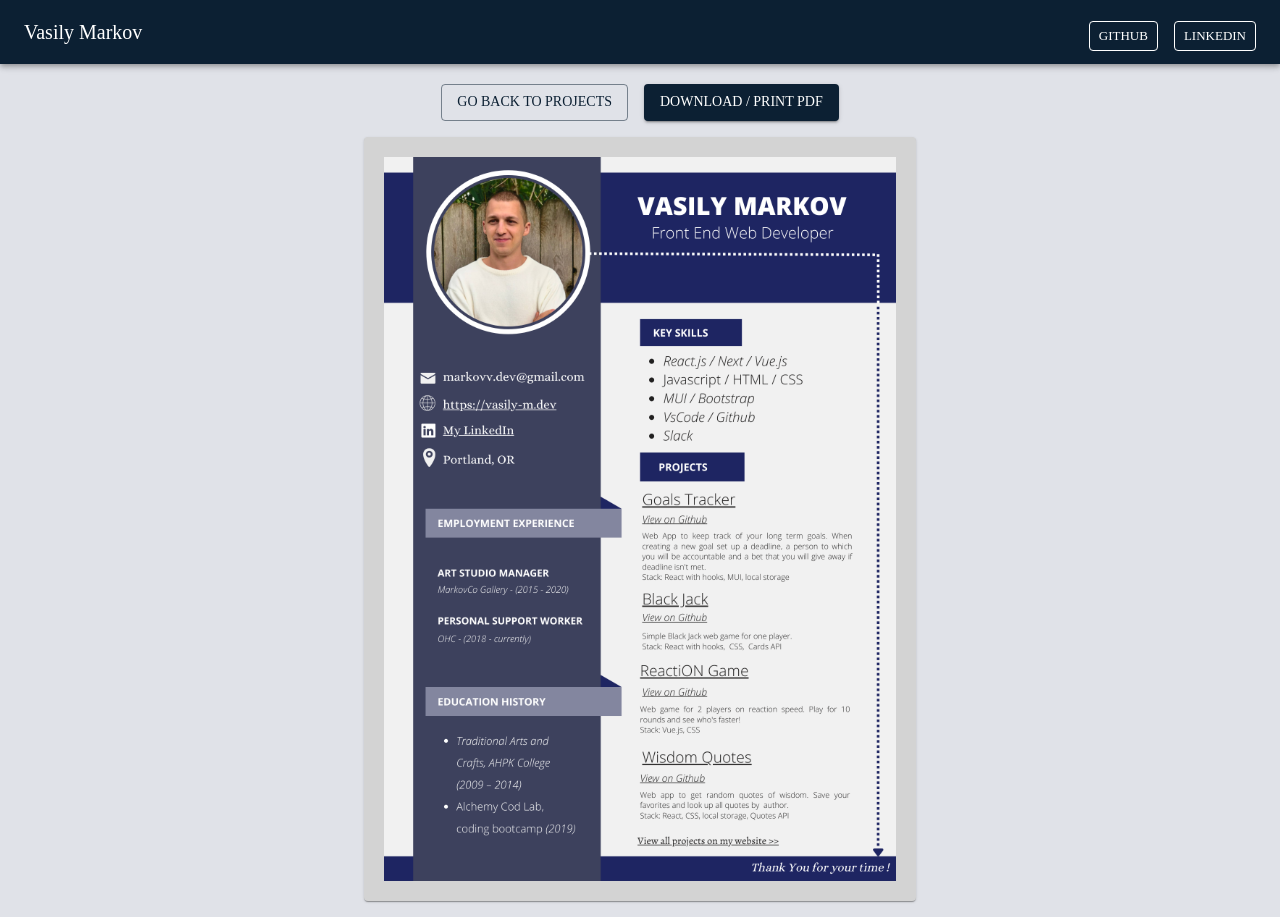
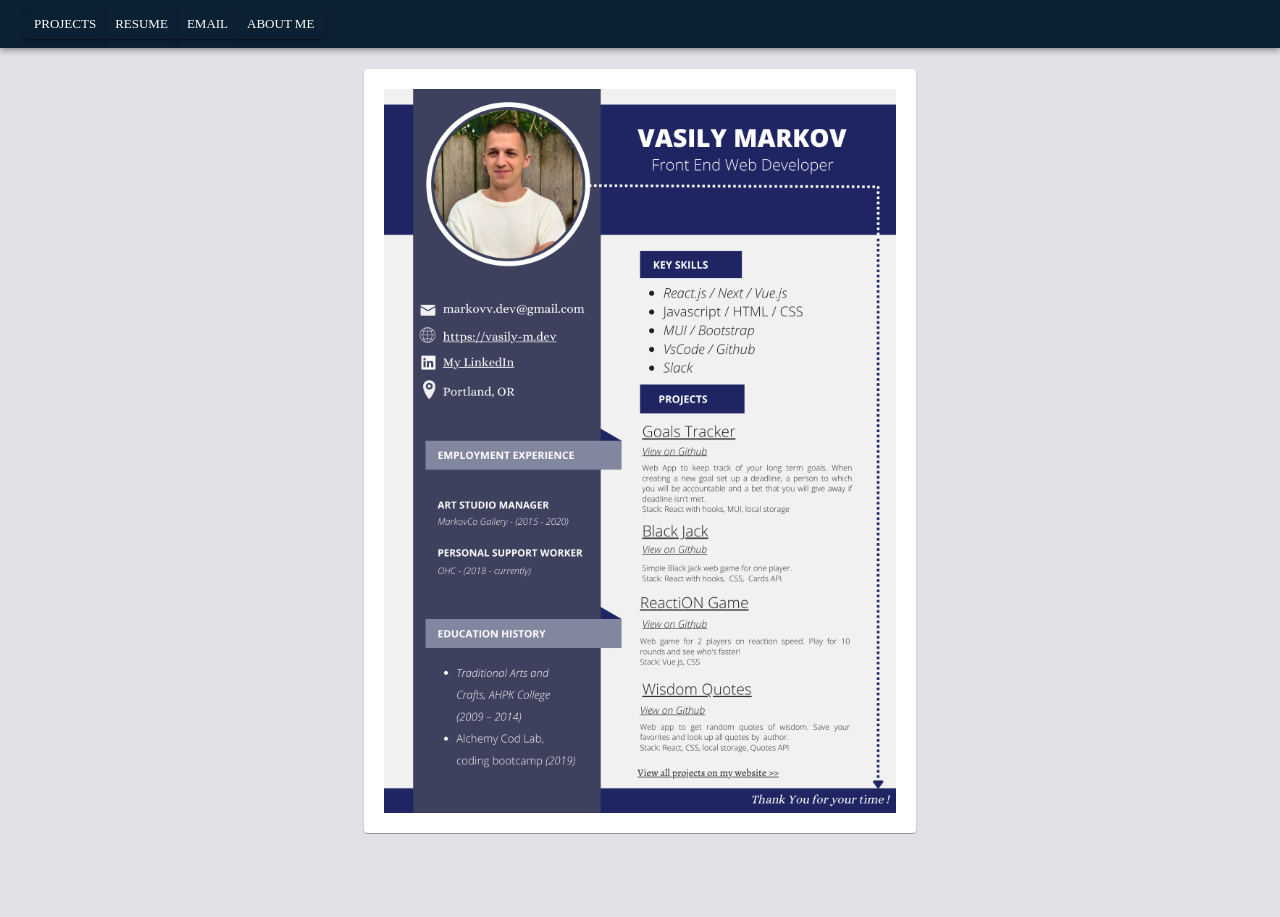
Before and after one commit to Vasily93/portfolio-website, a Next.js app: page /resume in a window 1280 px wide. After the commit the page ends 834 px from the top, so only its background shows below. Built offline with nearby package versions, Linux system fonts and the light colour scheme.

Commit message:
refactored pages

```diff
--- a/pages/_app.js
+++ b/pages/_app.js
@@ -2,11 +2,10 @@ import AppBar from '@mui/material/AppBar';
 import App from 'next/app';
 import Button from '@mui/material/Button';
 import CssBaseline from '@mui/material/CssBaseline';
-import Box from '@mui/material/Box';
 import Toolbar from '@mui/material/Toolbar';
-import Typography from '@mui/material/Typography';
-import { Stack } from '@mui/material';
+import { ButtonGroup, Typography, Box } from '@mui/material';
 import { createTheme, ThemeProvider } from '@mui/material/styles';
+import Link from 'next/link';
 
 const theme = createTheme({
     palette: {
@@ -39,25 +38,21 @@ function MyApp({ Component, pageProps }) {
                 <CssBaseline />
                 <Box sx={{ flexGrow: 1 }}>
                     <AppBar position="static">
-                        <Toolbar>
-                        <Typography variant="h6" component="div" sx={{ flexGrow: 1 }}>
-                            Vasily Markov
-                        </Typography>
-                        <Stack
-                            sx={{ pt: 1 }}
-                            direction="row"
-                            spacing={2}>
-
-                            <Button  size="small" color="inherit" variant="outlined"
-                                target='_blank' href="https://github.com/Vasily93"
-                                >GitHub
-                            </Button>
-                            <Button size="small" color="inherit" variant="outlined"
-                                href='https://www.linkedin.com/in/vasily-markov/'
-                                target='_blank'
-                                >LinkedIn
-                            </Button>
-                        </Stack>
+                        <Toolbar variant='dense'>
+                        <ButtonGroup>
+                            <Link href='/'>
+                            <Button size="small" variant="contained">Projects</Button>
+                            </Link>
+                            <Link href='/resume'>
+                            <Button size="small" variant="contained">Resume</Button>
+                            </Link>
+                            <Link href='/contact'>
+                            <Button size="small" variant="contained">Email</Button>
+                            </Link>
+                            <Link href='/about'>
+                            <Button size="small" variant="contained">About Me</Button>
+                            </Link>
+                        </ButtonGroup>
                         </Toolbar>
                     </AppBar>
                 </Box>
--- a/pages/resume.js
+++ b/pages/resume.js
@@ -12,24 +12,18 @@ export default function Resume() {
             direction="row"
             spacing={2}
             style={{marginTop: '20px'}}
-            >
-                <Link href='/'>
-                        <Button variant="outlined">
-                            Go back to Projects
-                        </Button>
-                </Link>
-                <Button href='/NewResume.pdf' target='_blank' variant="contained">
-                    Download / Print PDF
-                </Button>
+        >
             </Stack>
-        <Container sx={{ py: 2 }} maxWidth="sm">
-
-            <Card style={{padding: '20px', backgroundColor: 'lightgrey', margin: '0px'}}>
+        <Container sx={{ py: 0.1 }} maxWidth="sm">
+            <Card style={{padding: '20px', margin: '0px'}}>
                 <CardMedia
                     component='img'
                     image='/resumeImage.png'
                     height='100%'
                 />
+            {/* <Button href='/NewResume.pdf' target='_blank' variant="contained">
+                Download / Print PDF
+            </Button> */}
             </Card>
         </Container>
         </>
```
Also changed, not shown: pages/about.js (added, +37 -0 lines), pages/contact.js (+1 -9 lines), pages/index.js (+2 -49 lines).
